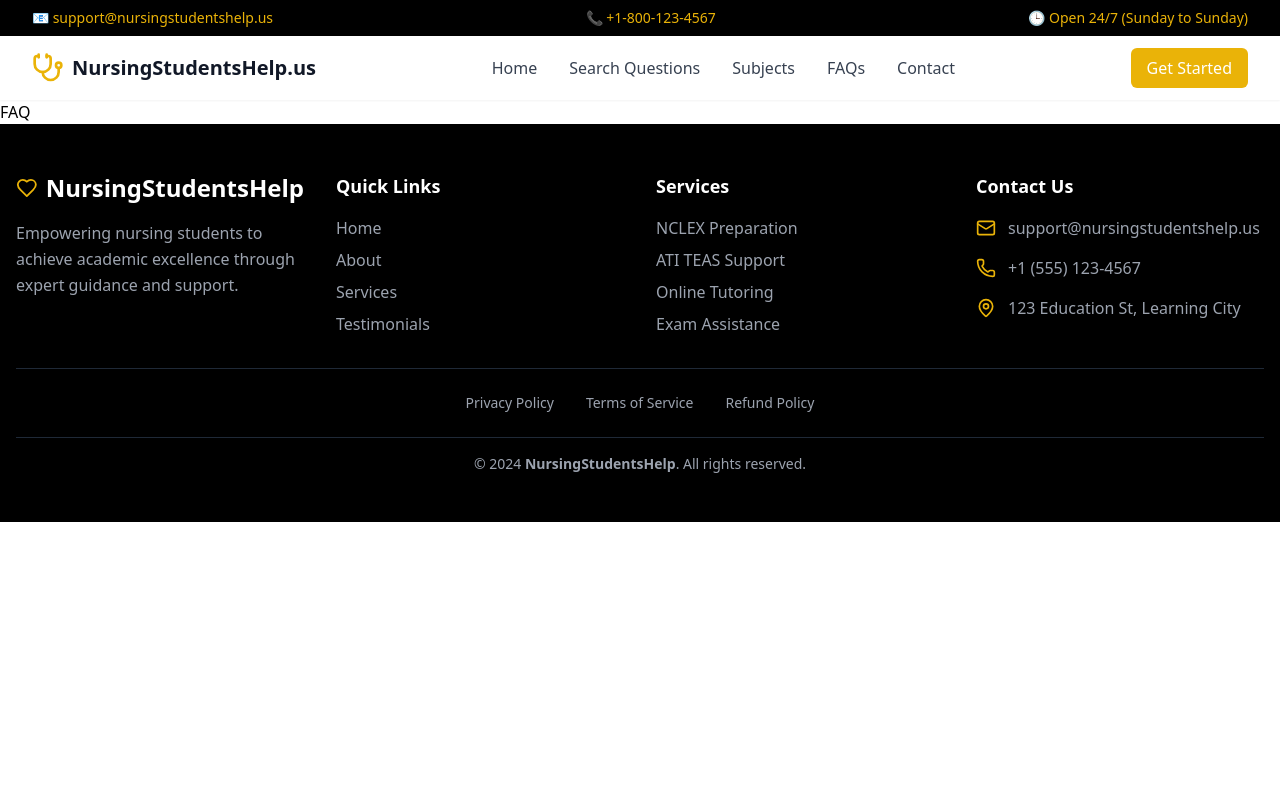
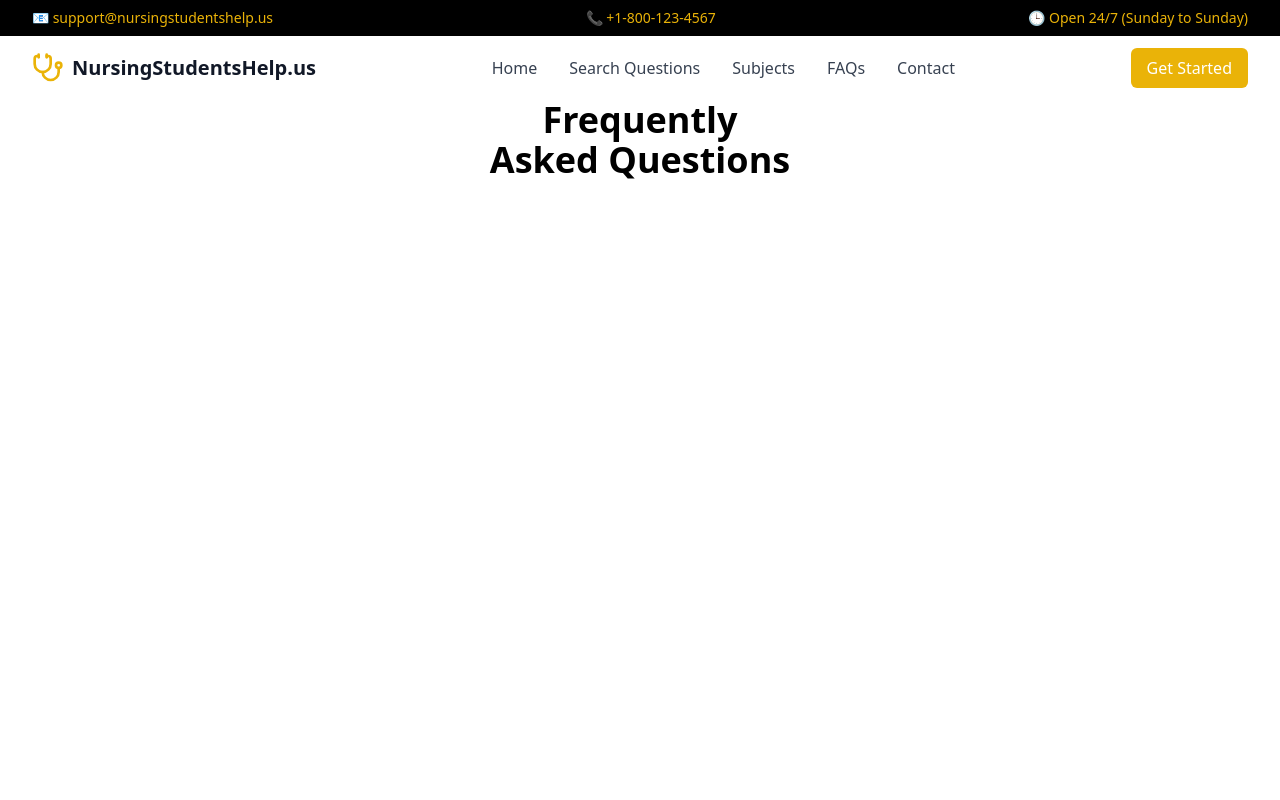
Before and after one commit to Mwangea/nursing-students-help, a React (Vite) app in the folder frontend/: page /faq in a window 1280 px wide. Shown: the top 800 px of the page. Built offline with nearby package versions, Linux system fonts and the light colour scheme.

Commit message:
fix: remove react is declared

```diff
--- a/frontend/src/components/auth/Login.tsx
+++ b/frontend/src/components/auth/Login.tsx
@@ -0,0 +1,9 @@
+
+
+const Login = () => {
+  return (
+    <div>Login</div>
+  )
+}
+
+export default Login
--- a/frontend/src/components/auth/Register.tsx
+++ b/frontend/src/components/auth/Register.tsx
@@ -0,0 +1,9 @@
+
+
+const Register = () => {
+  return (
+    <div>Register</div>
+  )
+}
+
+export default Register
--- a/frontend/src/components/card/TestimonialCard.tsx
+++ b/frontend/src/components/card/TestimonialCard.tsx
@@ -1,4 +1,4 @@
-import React from 'react';
+
 import { Star } from 'lucide-react';
 import { Swiper, SwiperSlide } from 'swiper/react';
 import { Autoplay, Pagination } from 'swiper/modules';
--- a/frontend/src/components/common/Header.tsx
+++ b/frontend/src/components/common/Header.tsx
@@ -58,12 +58,12 @@ export default function Header() {
 
         {/* Action Buttons */}
         <div className="hidden md:flex items-center space-x-4">
-          <button
-            onClick={() => (window.location.href = '/register')}
+          <Link to="/register"
+
             className="bg-yellow-500 text-white px-4 py-2 rounded-md hover:bg-yellow-600"
           >
             Get Started
-          </button>
+          </Link>
         </div>
 
         {/* Menu Icon for Small Screens */}
--- a/frontend/src/pages/FAQ.tsx
+++ b/frontend/src/pages/FAQ.tsx
@@ -1,8 +1,16 @@
-export function FAQ() {
-    return (
+
+
+const FAQ = () => {
+  return (
+    <div className="relative bg-white w-full min-h-screen overflow-hidden text-left text-black font-sans">
+      <div className="absolute top-0 w-full text-center text-4xl font-extrabold">
         <div>
-            <h1>FAQ</h1>
+          <p>Frequently</p>
+          <p>Asked Questions</p>
         </div>
-    )
+        </div>
+        </div>
+  )
+}
 
-}
+export default FAQ
--- a/frontend/src/routes/AppRoutes.tsx
+++ b/frontend/src/routes/AppRoutes.tsx
@@ -2,9 +2,12 @@ import { Routes, Route } from "react-router-dom";
 import Home from "../pages/Home";
 import { TermsOfService } from "../legal/terms-of-service";
 import { RefundPolicy } from "../legal/refund-policy";
-import { FAQ } from "../pages/FAQ";
+
 import { Contact } from "../pages/Contact";
 import PrivacyPolicy from "../legal/privacy-policy";
+import Register from "../components/auth/Register";
+import Login from "../components/auth/Login";
+import FAQ from "../pages/FAQ";
 
 const AppRoutes = () => {
   return (
@@ -15,6 +18,8 @@ const AppRoutes = () => {
       <Route path="/refund-policy" element={<RefundPolicy/>} />
       <Route path="/faq" element={<FAQ />} />
       <Route path="/contact" element={<Contact />} />
+      <Route path="/register" element={<Register />} />
+      <Route path="/login" element={<Login />} />
     </Routes>
   );
 };
```
